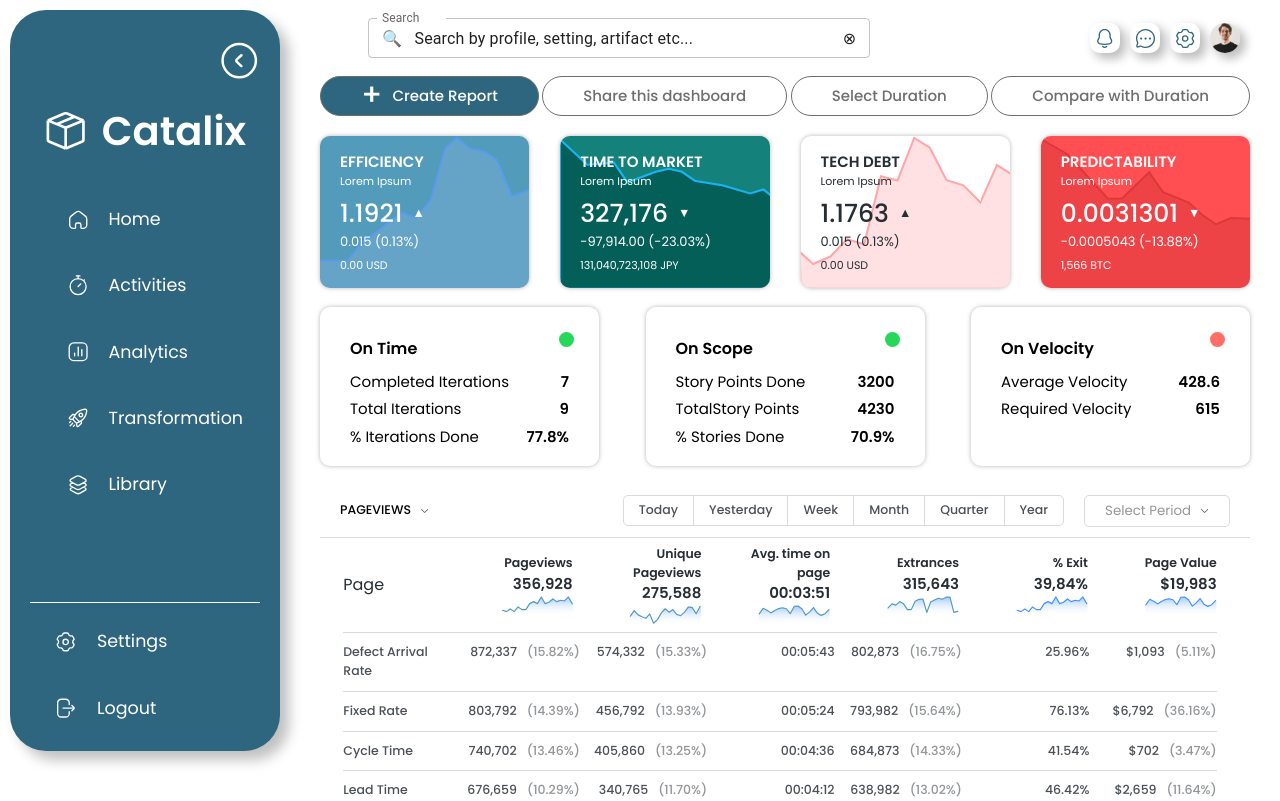
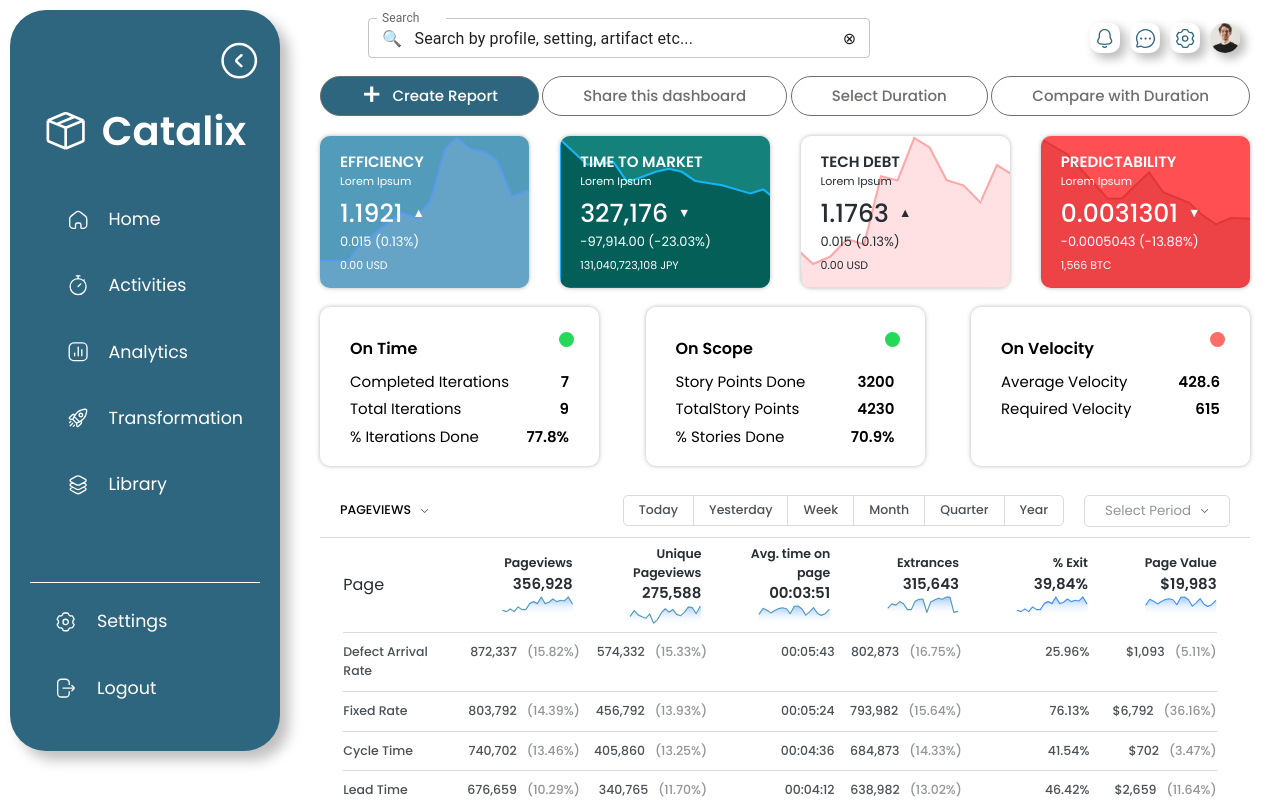
Before and after one commit to CoderAayush2104/Frontend_Assignment, a React (Vite) app: page / in a window 1280 px wide. Built offline with nearby package versions, Linux system fonts and the light colour scheme.

Commit message:
Minor changes in sidebar

```diff
--- a/src/components/sidebar.css
+++ b/src/components/sidebar.css
@@ -34,19 +34,18 @@
     width: 90%;
     gap: 10px;
     padding: 10px;
-    height: 60%;
 
 }
 .sidebar-bottom-menu{
 
-    margin-top: 70px;
+    margin-top: 50px;
     display: flex;
     flex-direction: column;
     align-items: center;
     width: 100%;
     gap: 10px;
     padding: 10px;
-    height: 30%;
+
     border-top: 1px solid white;
 }
 .sidebar-menu-tab{
```
